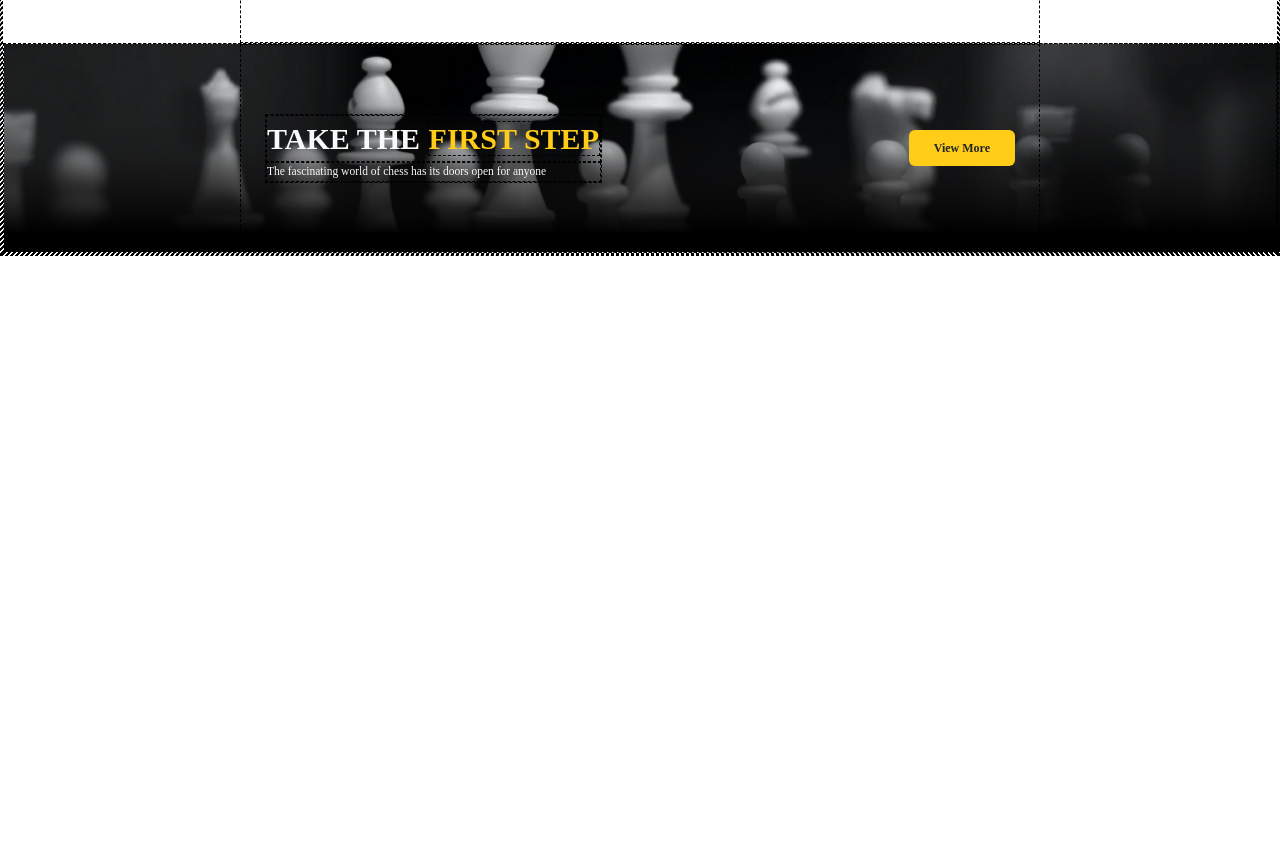
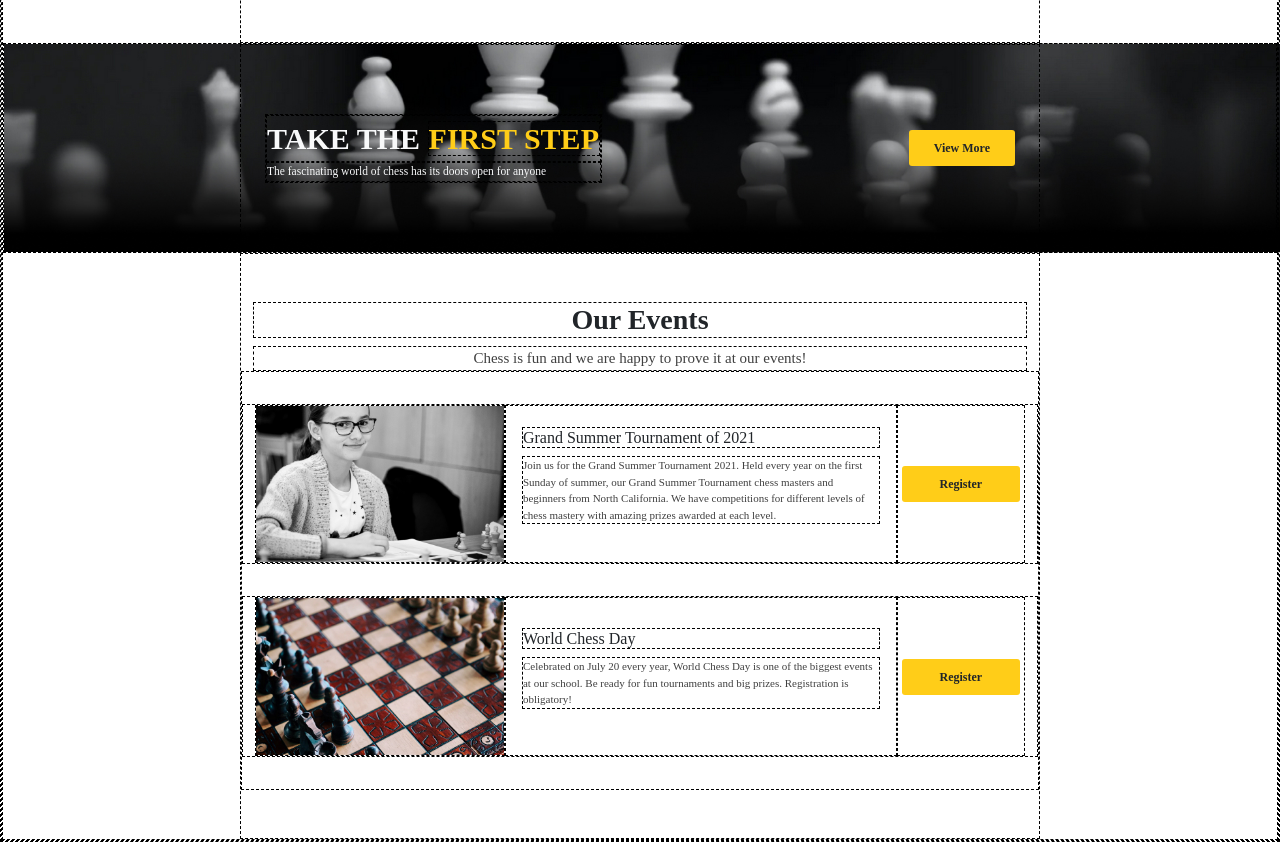
Before and after one commit to GioMench/proj-html-vuejs, a Vue app: page / in a window 1280 px wide. Shown: the part 1440-2282 px from the top of the page. Before the commit the page ends 1696 px from the top, so only its background shows below. Built offline with nearby package versions, Linux system fonts and the light colour scheme; a web font is replaced by a local one.

Commit message:
set events section and fix border-radius btn

```diff
--- /dev/null
+++ b/src/components/EventsApp.vue
@@ -0,0 +1,70 @@
+<script>
+export default {
+    name: 'EventsApp',
+}
+</script>
+
+
+
+<template>
+    <!--service-section-->
+    <section class="me_container container py-5">
+        <!--title-->
+        <h3 class="text-center text-capitalize fw-semibold">
+            our events
+        </h3>
+        <div class="text-center fw-light text_grey" style=" font-size: 15px;">
+            Chess is fun and we are happy to prove it at our events!
+        </div>
+
+        <div class="row py-3">
+            <div class="col d-flex my-3">
+                <img src="/public/images/mt-2236-home-img4.jpg" alt="child">
+                <div class="d-flex flex-column justify-content-center p-3">
+                    <h6>
+                        Grand Summer Tournament of 2021
+                    </h6>
+                    <p class="text_grey fw-light" style="font-size: 11px;">
+                        Join us for the Grand Summer Tournament 2021. Held every year on the first Sunday of summer, our
+                        Grand Summer Tournament chess masters and beginners from North California.
+                        We have competitions for different levels of chess mastery with amazing prizes
+                        awarded at each level.
+                    </p>
+                </div>
+                <div class="d-flex flex-column justify-content-center col-2 ">
+                    <button type="button" class="btn px-4 py-2 fw-semibold bg_accent mx-1"
+                        style="--bs-btn-padding-y: .25rem; --bs-btn-padding-x: .5rem; --bs-btn-font-size: .75rem;">Register</button>
+                </div>
+
+
+            </div>
+
+            <div class="col d-flex my-3">
+                <img src="/public/images/mt-2236-home-img5.jpg" alt="child">
+                <div class="d-flex flex-column justify-content-center p-3">
+                    <h6>
+                        World Chess Day
+                    </h6>
+                    <p class="text_grey fw-light" style="font-size: 11px;">
+                        Celebrated on July 20 every year, World Chess Day is one of the biggest events at our school. Be ready for fun tournaments and big prizes. Registration is obligatory!
+                    </p>
+                </div>
+                <div class="d-flex flex-column justify-content-center col-2 ">
+                    <button type="button" class="btn px-4 py-2 fw-semibold bg_accent mx-1"
+                        style="--bs-btn-padding-y: .25rem; --bs-btn-padding-x: .5rem; --bs-btn-font-size: .75rem;">Register</button>
+                </div>
+
+
+            </div>
+
+
+
+        </div>
+    </section>
+</template>
+
+<style scoped>
+img {
+    width: 250px;
+}
+</style>
--- a/src/components/MainApp.vue
+++ b/src/components/MainApp.vue
@@ -5,6 +5,7 @@ import ImageGalleryApp from './ImageGalleryApp.vue'
 import PlayBannerApp from './PlayBannerApp.vue'
 import CoursesApp from './CoursesApp.vue'
 import StepBannerApp from './StepBannerApp.vue'
+import EventsApp from './EventsApp.vue'
 export default {
     name: 'MainApp',
     components: {
@@ -13,7 +14,8 @@ export default {
         ImageGalleryApp,
         PlayBannerApp,
         CoursesApp,
-        StepBannerApp
+        StepBannerApp,
+        EventsApp
     }
 }
 </script>
@@ -31,6 +33,8 @@ export default {
     <CoursesApp />
     <!--step-banner-section-->
     <StepBannerApp />
+    <!--events-section-->
+    <EventsApp />
 
 
 
--- a/src/style.css
+++ b/src/style.css
@@ -46,3 +46,7 @@ a{
 .text_accent{
   color: var(--chess-accent);
 }
+
+.btn{
+  border-radius: 3px;
+}
```
